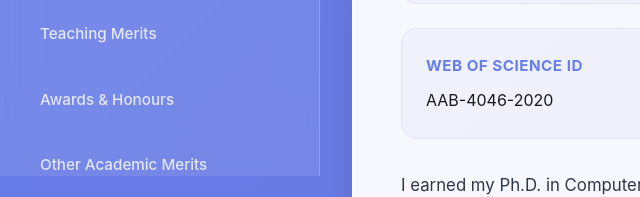
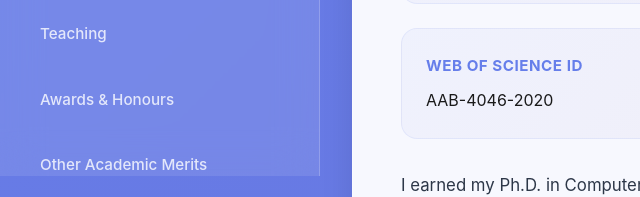
Before and after one commit to hkayaduman/hkayaduman.github.io, a plain HTML site: page index.html in a window 1280 px wide. Shown: the part 624-821 px from the top of the page, 0-640 px from the left. Drawn offline with Linux system fonts and the light colour scheme.

Commit message:
Update index.html

```diff
--- a/index.html
+++ b/index.html
@@ -725,7 +725,7 @@
                 <li class="nav-item"><a href="#work-experience" class="nav-link">Previous Work Experience</a></li>
                 <li class="nav-item"><a href="#research-funding" class="nav-link">Research Funding & Grants</a></li>
                 <li class="nav-item"><a href="#research-output" class="nav-link">Research Output</a></li>
-                <li class="nav-item"><a href="#teaching-merits" class="nav-link">Teaching Merits</a></li>
+                <li class="nav-item"><a href="#teaching-merits" class="nav-link">Teaching</a></li>
                 <li class="nav-item"><a href="#awards-honours" class="nav-link">Awards & Honours</a></li>
                 <li class="nav-item"><a href="#academic-merits" class="nav-link">Other Academic Merits</a></li>
 
@@ -952,7 +952,7 @@
         </section>
 
 			<section id="teaching-merits" class="section">
-                <h2>Teaching Merits</h2>
+                <h2>Teaching</h2>
 
 				<div class="experience-item">
                     <div class="experience-title">Courses</div>
```
